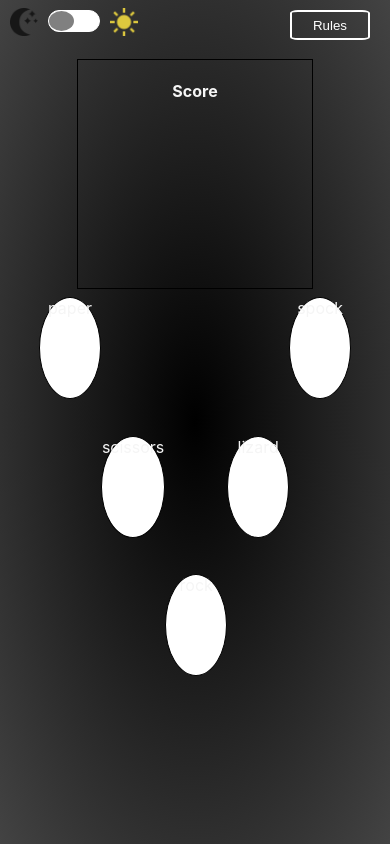
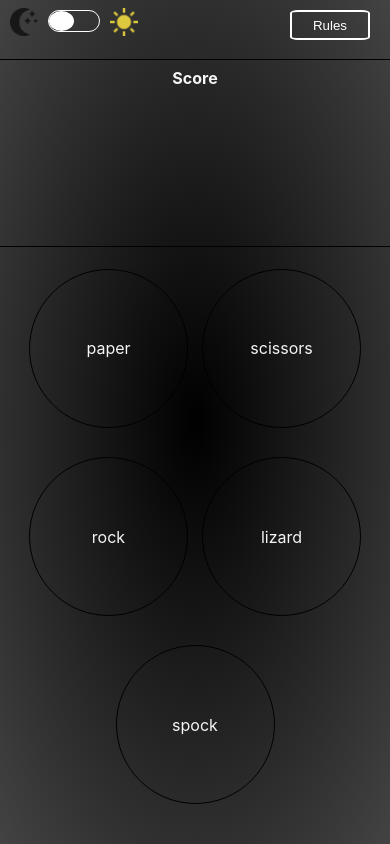
Before and after one commit to miraclebanks/RPSLS, a React (Create React App) app in the folder rpsls/: page /game in a window 390 px wide. Built offline with nearby package versions, Linux system fonts and the light colour scheme.

Commit message:
finished responsiveness

```diff
--- a/rpsls/src/App.css
+++ b/rpsls/src/App.css
@@ -61,7 +61,7 @@
     position:relative;
     height: 20px;
     width: clamp(45px, 50px ,60px);
-    background-color: white;
+
     border-radius: 34px;
     margin-bottom: 7px;
   }
@@ -70,11 +70,12 @@
   }
   .color-mode{
     transition: 240ms ease-in-out;
-    background-color: grey;
+    background-color: white;
     border-radius:50%;
     height: 100%;
     width:50%;
     cursor:pointer;
+
   }
   .light-mode{
     transform: translateX(24px);
--- a/rpsls/src/components/GameBoard/GameBoard.tsx
+++ b/rpsls/src/components/GameBoard/GameBoard.tsx
@@ -22,6 +22,7 @@ function GameBoard() {
         <div className="lizard" onClick={() => userClick('lizard')}>lizard</div>
         <div className="spock" onClick={() => userClick('spock')}>spock</div>
         {/* <div className="kirby"></div> */}
+        {/* <div><img src=''/></div> */}
       </div>
     </section>
 
--- a/rpsls/src/components/GameBoard/styles/GameBoard.css
+++ b/rpsls/src/components/GameBoard/styles/GameBoard.css
@@ -9,28 +9,71 @@
 }
 .scoreBoard {
     border: 1px solid black;
-    height: 30%;
-    width: 60%;
+    height:200px;
+    width: 400px;
 }
 .gamePieces {
     display: flex;
-    flex-direction: row;
+    flex-flow: row wrap;
     align-items:center;
     justify-content:center;
-    height:50%;
-    width:80%;
+    width:90%;
     margin-top: 2%;
+    height:80%;
 }
 .gamePieces > div{
-    background-color: white;
     border: 1px solid black;
-    height: 100px;
-    width: 200px;
+    height:clamp(80px, 150px, 400px);
+    width: clamp(80px, 150px, 400px);
     border-radius:50%;
+    padding:1%;
+    margin: 2%;
+    display: flex;
+        text-align: center;
+        justify-content: center;
+        align-items: center;
 }
-.spock, .paper{
+/* .spock, .paper{
     align-self:start;
 }
 .rock {
     align-self:end;
+} */
+
+@media (max-width:384px) {
+    .gameBoard {
+        display:flex;
+        flex-direction: column;
+        align-content:center;
+        align-items: center;
+        text-align: center;
+        height:90%;
+        width:100%;
+    }
+    .scoreBoard {
+        border: 1px solid black;
+        height:20%;
+        width: 80%;
+    }
+    .gamePieces {
+        display: flex;
+        align-content:center;
+        justify-content: center;
+
+        width:90%;
+        margin-top: 2%;
+        border: 1px solid black;
+        height:60%;
+    }
+    .gamePieces > div{
+        background-color: inherit;
+        border: 1px solid black;
+        height: 80px;
+        width: 80px;
+        border-radius:50%;
+        display: flex;
+        text-align: center;
+        justify-content: center;
+        align-items: center;
+    }
 }
--- a/rpsls/src/components/Rules/Rules.tsx
+++ b/rpsls/src/components/Rules/Rules.tsx
@@ -5,16 +5,17 @@ export default function Rules() {
     return (
         <div className='rules-content'>
             <h1>Rules</h1>
-            <h4>Scissors cuts Paper</h4>
-            <h4>Paper covers Rock</h4>
-            <h4>Rock crushes Lizard</h4>
-            <h4>Lizard poisons Spock</h4>
-            <h4>Spock smashes Scissors</h4>
-            <h4>Scissors decapitates Lizard</h4>
-            <h4>Lizard eats Paper</h4>
-            <h4>Paper disproves Spock</h4>
-            <h4>Spock vaporizes Rock</h4>
-            <h4>and as it always has Rock crushes Scissors</h4>
+            <h4>✂️ Scissors cuts Paper 📰</h4>
+            <h4>📰 Paper covers Rock 🧱</h4>
+            <h4>🧱 Rock crushes Lizard 🦎</h4>
+            <h4>🦎 Lizard poisons Spock 🖖</h4>
+            <h4>🖖 Spock smashes Scissors ✂️</h4>
+            <h4>✂️ Scissors decapitates Lizard 🦎</h4>
+            <h4>🦎 Lizard eats Paper 📰</h4>
+            <h4>📰 Paper disproves Spock 🖖</h4>
+            <h4>🖖 Spock vaporizes Rock 🧱</h4>
+            <h4>And as it always has.......  🧱 Rock crushes Scissors ✂️</h4>
         </div>
     )
 }
+// "🧱", "📰", "✂️", "🦎", "🖖"✂️
--- a/rpsls/src/components/Rules/styles/Rules.css
+++ b/rpsls/src/components/Rules/styles/Rules.css
@@ -5,3 +5,7 @@
     text-align: center;
     align-content: center;
 }
+h4 {
+    margin:2%;
+    padding: 0;
+}
```
